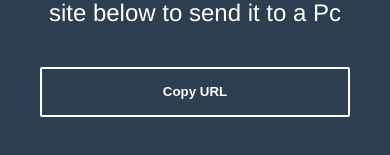
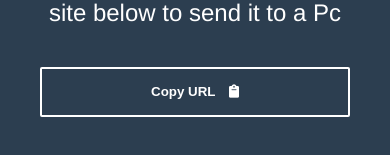
Before and after one commit to JoelStorr/shape-css, a Vue app: page /mobile in a window 390 px wide. Shown: the part 509-664 px from the top of the page. Built offline with nearby package versions, Linux system fonts and the light colour scheme.

Commit message:
Added Icon to Mobile Copy Button

```diff
--- a/src/views/MobileHome.component.vue
+++ b/src/views/MobileHome.component.vue
@@ -5,7 +5,10 @@
       We currently don't support Mobile devices :( <br />
       You can copy the Link to this site below to send it to a Pc
     </p>
-    <button @click="copyURL">Copy URL</button>
+    <button @click="copyURL">
+      Copy URL
+      <i class="fa-solid fa-clipboard space"></i>
+    </button>
   </div>
 </template>
 
@@ -60,4 +63,8 @@ button:active {
   background: white;
   color: #14161f;
 }
+
+.space {
+  margin-left: 10px;
+}
 </style>
```
